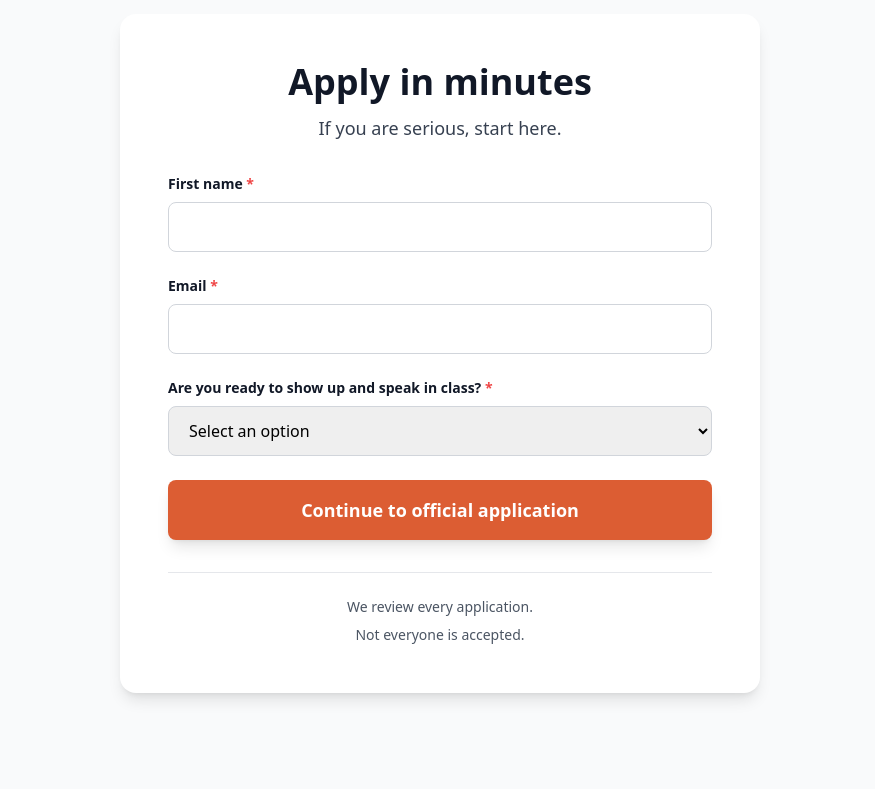
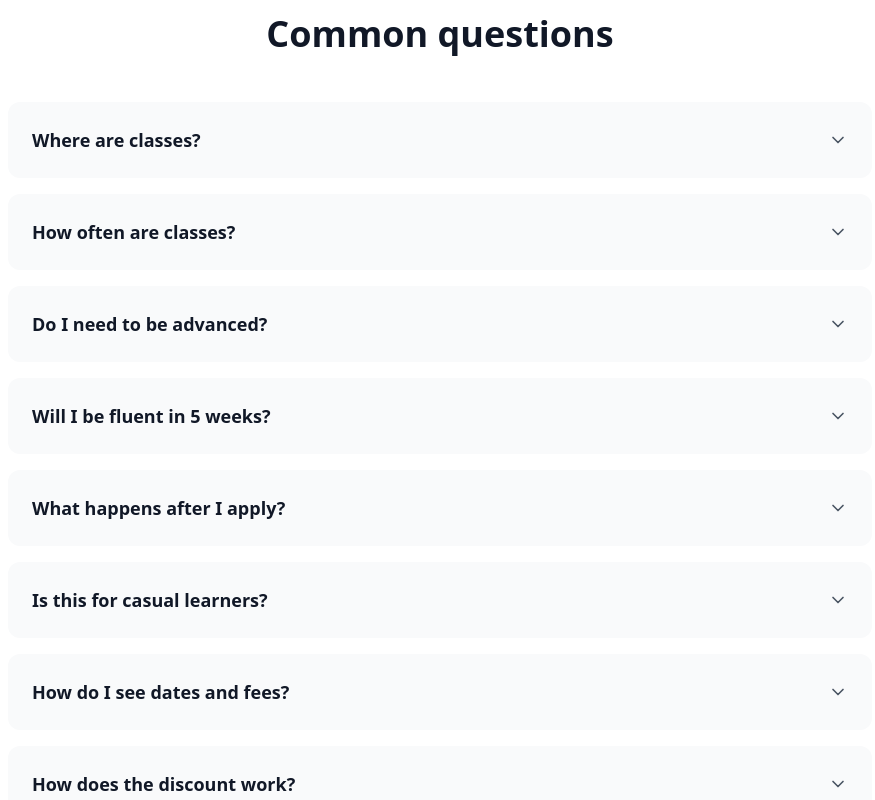
Before and after one commit to Qwixo/apply.INTERLINK.edu-28.8.2025-old-v1.1, a React (Vite) app: page /greensboro in a window 1280 px wide. Shown: the part 8940-9740 px from the top of the page, without its empty margins (200-1075 px from the left). Built offline with nearby package versions, Linux system fonts and the light colour scheme.

Commit message:
Updated GreensboroPage.tsx

```diff
--- a/src/pages/GreensboroPage.tsx
+++ b/src/pages/GreensboroPage.tsx
@@ -882,7 +882,155 @@ function GreensboroPage() {
         </div>
       </section>
 
+      {/* SECTION C: FAQ */}
+      <section className="bg-white py-16 md:py-24">
+        <div className="max-w-4xl mx-auto px-4">
+          <div className="text-center mb-12">
+            <h2 className="text-3xl md:text-4xl font-bold text-gray-900 mb-3">
+              Common questions
+            </h2>
+          </div>
 
+          <div className="space-y-4 mb-12">
+            {/* FAQ 1 */}
+            <div className="bg-gray-50 rounded-xl overflow-hidden">
+              <button
+                onClick={() => toggleFAQ(1)}
+                className="w-full flex items-center justify-between p-6 text-left hover:bg-gray-100 transition-colors"
+              >
+                <span className="text-lg font-semibold text-gray-900">Where are classes?</span>
+                <ChevronDown className={`w-5 h-5 text-gray-600 transition-transform ${openFAQ === 1 ? 'rotate-180' : ''}`} />
+              </button>
+              {openFAQ === 1 && (
+                <div className="px-6 pb-6">
+                  <p className="text-gray-700">On campus at UNCG in Greensboro.</p>
+                </div>
+              )}
+            </div>
+
+            {/* FAQ 2 */}
+            <div className="bg-gray-50 rounded-xl overflow-hidden">
+              <button
+                onClick={() => toggleFAQ(2)}
+                className="w-full flex items-center justify-between p-6 text-left hover:bg-gray-100 transition-colors"
+              >
+                <span className="text-lg font-semibold text-gray-900">How often are classes?</span>
+                <ChevronDown className={`w-5 h-5 text-gray-600 transition-transform ${openFAQ === 2 ? 'rotate-180' : ''}`} />
+              </button>
+              {openFAQ === 2 && (
+                <div className="px-6 pb-6">
+                  <p className="text-gray-700">Monday to Friday. Choose 2 or 4 hours a day.</p>
+                </div>
+              )}
+            </div>
+
+            {/* FAQ 3 */}
+            <div className="bg-gray-50 rounded-xl overflow-hidden">
+              <button
+                onClick={() => toggleFAQ(3)}
+                className="w-full flex items-center justify-between p-6 text-left hover:bg-gray-100 transition-colors"
+              >
+                <span className="text-lg font-semibold text-gray-900">Do I need to be advanced?</span>
+                <ChevronDown className={`w-5 h-5 text-gray-600 transition-transform ${openFAQ === 3 ? 'rotate-180' : ''}`} />
+              </button>
+              {openFAQ === 3 && (
+                <div className="px-6 pb-6">
+                  <p className="text-gray-700">No. You take a placement test. We put you in the right level.</p>
+                </div>
+              )}
+            </div>
+
+            {/* FAQ 4 */}
+            <div className="bg-gray-50 rounded-xl overflow-hidden">
+              <button
+                onClick={() => toggleFAQ(4)}
+                className="w-full flex items-center justify-between p-6 text-left hover:bg-gray-100 transition-colors"
+              >
+                <span className="text-lg font-semibold text-gray-900">Will I be fluent in 5 weeks?</span>
+                <ChevronDown className={`w-5 h-5 text-gray-600 transition-transform ${openFAQ === 4 ? 'rotate-180' : ''}`} />
+              </button>
+              {openFAQ === 4 && (
+                <div className="px-6 pb-6">
+                  <p className="text-gray-700">No. But you can feel more confident and speak more after one term.</p>
+                </div>
+              )}
+            </div>
+
+            {/* FAQ 5 */}
+            <div className="bg-gray-50 rounded-xl overflow-hidden">
+              <button
+                onClick={() => toggleFAQ(5)}
+                className="w-full flex items-center justify-between p-6 text-left hover:bg-gray-100 transition-colors"
+              >
+                <span className="text-lg font-semibold text-gray-900">What happens after I apply?</span>
+                <ChevronDown className={`w-5 h-5 text-gray-600 transition-transform ${openFAQ === 5 ? 'rotate-180' : ''}`} />
+              </button>
+              {openFAQ === 5 && (
+                <div className="px-6 pb-6">
+                  <p className="text-gray-700">We review your application. An advisor helps you with next steps and placement.</p>
+                </div>
+              )}
+            </div>
+
+            {/* FAQ 6 */}
+            <div className="bg-gray-50 rounded-xl overflow-hidden">
+              <button
+                onClick={() => toggleFAQ(6)}
+                className="w-full flex items-center justify-between p-6 text-left hover:bg-gray-100 transition-colors"
+              >
+                <span className="text-lg font-semibold text-gray-900">Is this for casual learners?</span>
+                <ChevronDown className={`w-5 h-5 text-gray-600 transition-transform ${openFAQ === 6 ? 'rotate-180' : ''}`} />
+              </button>
+              {openFAQ === 6 && (
+                <div className="px-6 pb-6">
+                  <p className="text-gray-700">No. This is for serious students who will show up and speak.</p>
+                </div>
+              )}
+            </div>
+
+            {/* FAQ 7 */}
+            <div className="bg-gray-50 rounded-xl overflow-hidden">
+              <button
+                onClick={() => toggleFAQ(7)}
+                className="w-full flex items-center justify-between p-6 text-left hover:bg-gray-100 transition-colors"
+              >
+                <span className="text-lg font-semibold text-gray-900">How do I see dates and fees?</span>
+                <ChevronDown className={`w-5 h-5 text-gray-600 transition-transform ${openFAQ === 7 ? 'rotate-180' : ''}`} />
+              </button>
+              {openFAQ === 7 && (
+                <div className="px-6 pb-6">
+                  <p className="text-gray-700">Use the 'See dates & fees' button above.</p>
+                </div>
+              )}
+            </div>
+
+            {/* FAQ 8 */}
+            <div className="bg-gray-50 rounded-xl overflow-hidden">
+              <button
+                onClick={() => toggleFAQ(8)}
+                className="w-full flex items-center justify-between p-6 text-left hover:bg-gray-100 transition-colors"
+              >
+                <span className="text-lg font-semibold text-gray-900">How does the discount work?</span>
+                <ChevronDown className={`w-5 h-5 text-gray-600 transition-transform ${openFAQ === 8 ? 'rotate-180' : ''}`} />
+              </button>
+              {openFAQ === 8 && (
+                <div className="px-6 pb-6">
+                  <p className="text-gray-700">It is for qualified applicants applying to the closest available term.</p>
+                </div>
+              )}
+            </div>
+          </div>
+
+          <div className="text-center">
+            <button
+              onClick={scrollToApply}
+              className="bg-[#dc5d33] text-white font-bold text-lg px-8 py-4 rounded-lg shadow-lg hover:bg-[#c24e2b] transition-all duration-300 hover:shadow-xl transform hover:-translate-y-0.5"
+            >
+              Apply now
+            </button>
+          </div>
+        </div>
+      </section>
 
       {/* SECTION D: Bottom Apply Section */}
       <section id="apply" className="bg-gray-50 py-16 md:py-24">
```
